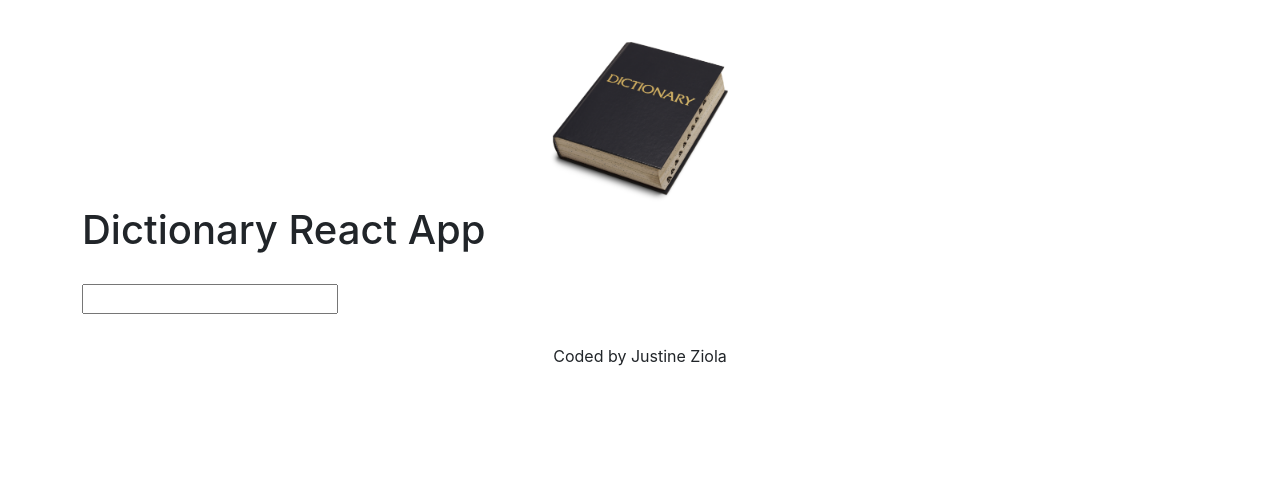
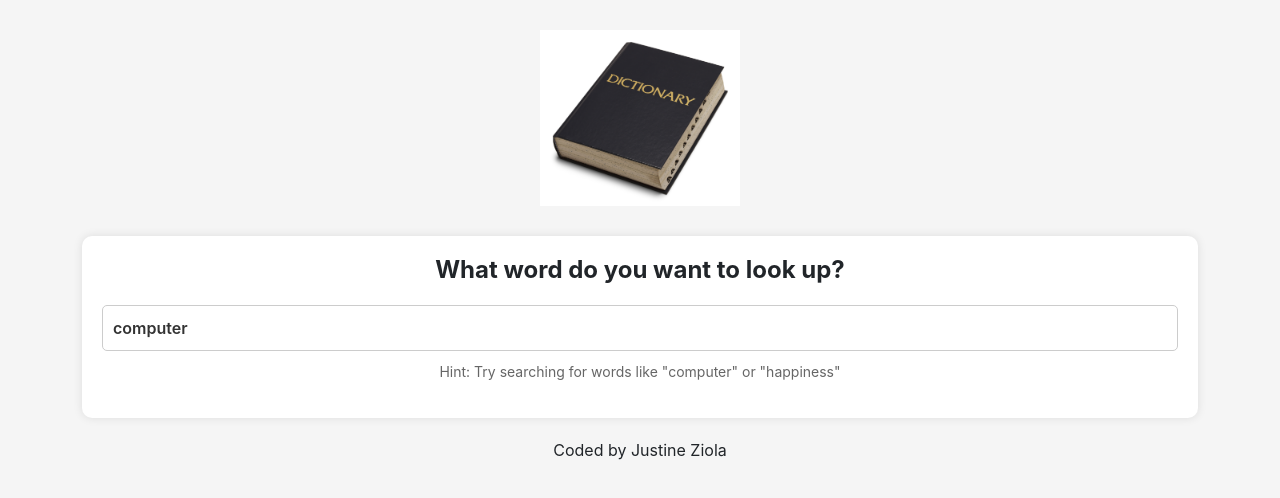
Before and after one commit to SnoopyJacks/react-dictionary, a React (Create React App) app: page / in a window 1280 px wide. Shown: the top 498 px of the page. Built offline with nearby package versions, Linux system fonts and the light colour scheme; no server answers.

Commit message:
added styling to each component

```diff
--- a/src/App.css
+++ b/src/App.css
@@ -1,3 +1,12 @@
+body {
+  background-color: #f5f5f5;
+}
+
+a {
+  color: #1a0dab;
+  text-decoration: none;
+}
+
 .App-header {
   margin: 30px 0;
 }
--- a/src/App.js
+++ b/src/App.js
@@ -8,10 +8,9 @@ export default function App() {
       <div className="container">
       <header className="App-header">
         <img src={logo} className="App-logo img-fluid" alt="logo" />
-        <h1>Dictionary React App</h1>
       </header>
       <main>
-        <Dictionary />
+        <Dictionary defaultKeyword="computer" />
       </main>
       <footer className="text-center">
         Coded by Justine Ziola
--- a/src/Dictionary.css
+++ b/src/Dictionary.css
@@ -1,3 +1,31 @@
-.Dictionary {
-  margin: 30px 0;
+.Dictionary h1 {
+  font-size: 24px;
+  font-weight: bold;
+  margin-bottom: 20px;
+  text-align: center;
 }
+
+.Dictionary section{
+  background: white;
+  padding: 20px;
+  border-radius: 10px;
+  box-shadow: 0px 0px 10px rgba(0, 0, 0, 0.1);
+  margin: 20px auto;
+}
+
+.Dictionary input {
+  width: 100%;
+  padding: 10px;
+  border: 1px solid #ccc;
+  border-radius: 5px;
+  font-size: 16px;
+  color: #333;
+  font-weight: 600;
+}
+
+.Dictionary .hint {
+  margin-top: 10px;
+  font-size: 14px;
+  color: #666;
+  text-align: center;
+}
--- a/src/Dictionary.js
+++ b/src/Dictionary.js
@@ -4,31 +4,51 @@ import Results from "./Results";
 import './Dictionary.css';
 
 
-export default function Dictionary() {
-  let [keyword, setKeyword] = useState("");
+export default function Dictionary(props) {
+  let [keyword, setKeyword] = useState(props.defaultKeyword);
   let [results, setResults] = useState(null);
+  let [loaded, setLoaded] = useState(false);
 
   function handleResponse(response) {
     setResults(response.data[0]);
   }
 
-  function search(event) {
+function search() {
+  let apiUrl = `https://api.dictionaryapi.dev/api/v2/entries/en/${keyword}`;
+axios.get(apiUrl).then(handleResponse);
+}
+
+  function handleSubmit(event) {
     event.preventDefault();
-
-    let apiUrl = `https://api.dictionaryapi.dev/api/v2/entries/en/${keyword}`;
-    axios.get(apiUrl).then(handleResponse);
+    search();
   }
 
   function handleKeywordChange(event) {
     setKeyword(event.target.value);
   }
 
+  function load() {
+    setLoaded(true);
+    search();
+  }
+
+  if (loaded) {
   return (
     <div className="Dictionary">
-      <form onSubmit={search}>
-        <input type="search" onChange={handleKeywordChange} />
-      </form>
+      <section>
+        <h1>What word do you want to look up?</h1>
+        <form onSubmit={handleSubmit}>
+          <input type="search" onChange={handleKeywordChange} defaultValue={props.defaultKeyword} />
+        </form>
+        <div className="hint">
+          <p>Hint: Try searching for words like "computer" or "happiness"</p>
+        </div>
+      </section>
       <Results results={results} />
-  </div>
+    </div>
   );
+} else {
+  load();
+  return "Loading..."
 }
+}
--- /dev/null
+++ b/src/Meaning.css
@@ -0,0 +1,11 @@
+.Meaning h3 {
+  font-size: 24px;
+  font-weight: bold;
+  margin-bottom: 10px;
+}
+
+.Meaning .example {
+  font-style: italic;
+  margin-bottom: 20px;
+  opacity: 0.7;
+}
--- a/src/Meaning.js
+++ b/src/Meaning.js
@@ -1,5 +1,6 @@
 import React from "react";
 import Synonyms from "./Synonyms";
+import './Meaning.css';
 
 export default function Meaning(props) {
   return (
@@ -8,14 +9,11 @@ export default function Meaning(props) {
       {props.meaning.definitions.map(function (definition, index) {
         return (
           <div key={index}>
-            <p>
-              <strong>Definition:</strong> {definition.definition}
-              <br />
-              <strong>Example:</strong>
-              <em>{definition.example}</em>
-              <br />
+            <div className="definition">{definition.definition}</div>
+
+              <div className="example">{definition.example}</div>
+
               <Synonyms synonyms={definition.synonyms} />
-            </p>
           </div>
         );
       })}
--- /dev/null
+++ b/src/Phonetic.css
@@ -0,0 +1,25 @@
+.Phonetic {
+  margin-top: 20px;
+  font-size: 18px;
+  font-weight: bold;
+}
+
+.Phonetic a {
+  border: 1px solid #ccc;
+  text-decoration: none;
+  padding: 5px 10px;
+  border-radius: 5px;
+  transition: all 150ms ease-in-out;
+  font-weight: bold;
+  margin-right: 10px;
+}
+
+.Phonetic a:hover {
+  background-color: #f5f5f5;
+  color: #1a0dab;
+}
+
+.Phonetic .text {
+  opacity: 0.7;
+  font-weight:bold;
+}
--- a/src/Phonetic.js
+++ b/src/Phonetic.js
@@ -1,4 +1,5 @@
 import React from "react";
+import './Phonetic.css';
 
 export default function Phonetic(props) {
   console.log(props.phonetic);
@@ -7,8 +8,7 @@ export default function Phonetic(props) {
       <a href={props.phonetic.audio} target="_blank" rel="noreferrer">
         Listen
       </a>
-      <br />
-      {props.phonetic.text}
+      <span className="text">{props.phonetic.text}</span>
     </div>
   );
 }
--- a/src/Results.css
+++ b/src/Results.css
@@ -0,0 +1,5 @@
+.Results h2 {
+  font-size: 36px;
+  font-weight: bold;
+  line-height: 1.2;
+}
--- a/src/Results.js
+++ b/src/Results.js
@@ -7,6 +7,7 @@ export default function Results(props) {
   if (props.results) {
     return (
       <div className="Results">
+        <section>
           <h2>{props.results.word}</h2>
           {props.results.phonetics.map(function (phonetic, index) {
             return (
@@ -15,11 +16,12 @@ export default function Results(props) {
               </div>
             );
           })}
+        </section>
         {props.results.meanings.map(function (meaning, index) {
           return (
-          <div key={index}>
+            <section key={index}>
               <Meaning meaning={meaning} />
-          </div>
+            </section>
           );
         })}
       </div>
--- /dev/null
+++ b/src/Synonyms.css
@@ -0,0 +1,10 @@
+.Synonyms {
+  margin-top: 20px;
+}
+
+.Synonyms li {
+  display: inline-block;
+  margin-right: 10px;
+  padding-right: 10px;
+  font-size: 15px;
+}
--- a/src/Synonyms.js
+++ b/src/Synonyms.js
@@ -1,4 +1,5 @@
 import React from "react";
+import './Synonyms.css';
 
 export default function Synonyms(props) {
   if (props.synonyms) {
```
Lines whose indentation alone changed are shown as unchanged.
